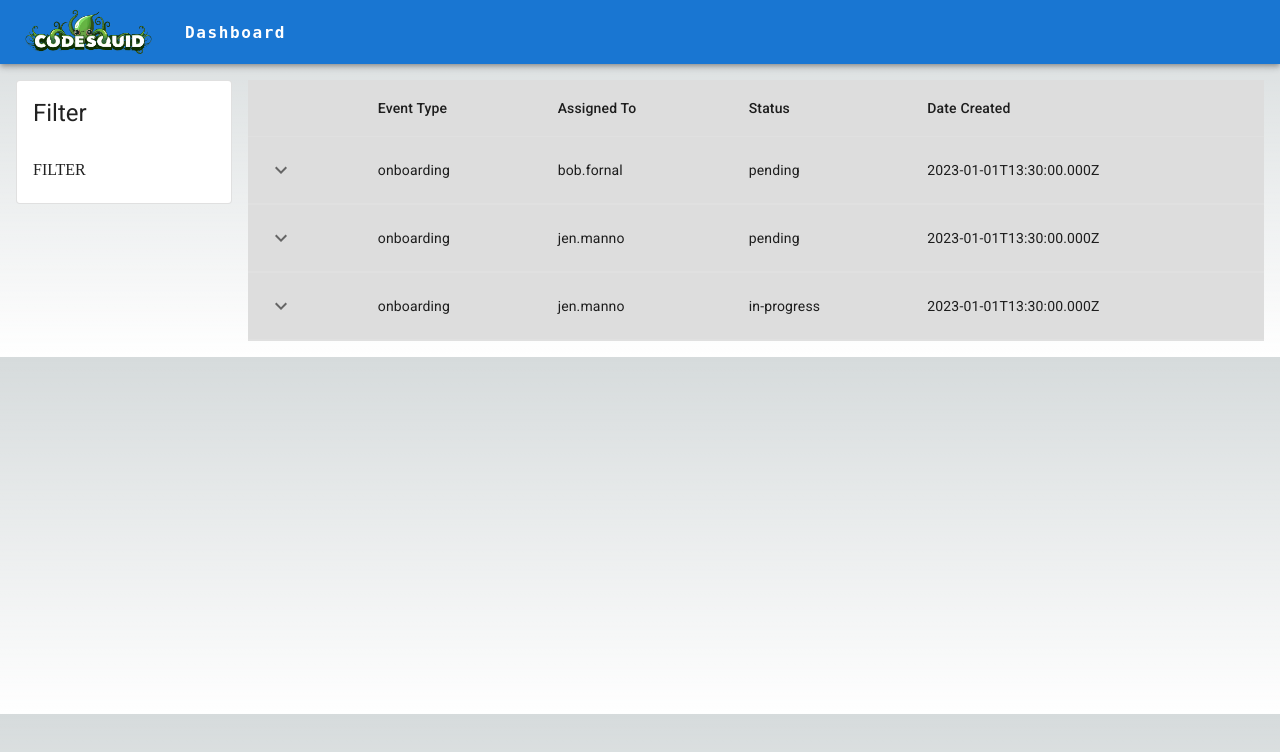
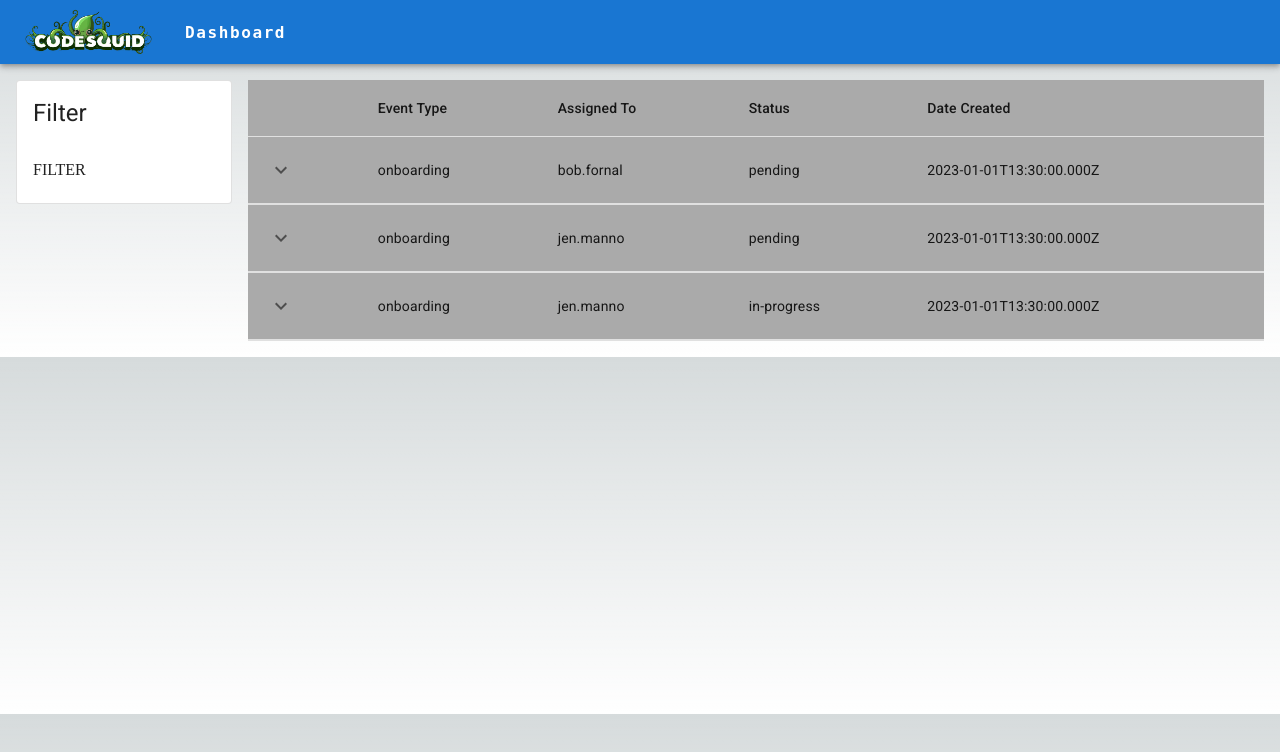
Before and after one commit to bob-fornal/code-squid--react-unit-testing, a Next.js app: page / in a window 1280 px wide. Shown: the top 752 px of the page. Built offline with nearby package versions, Linux system fonts and the light colour scheme.

Commit message:
Minor Update to CSS

```diff
--- a/src/styles/Dashboard.module.css
+++ b/src/styles/Dashboard.module.css
@@ -8,7 +8,7 @@
   width: 17vw;
 }
 .content {
-  background-color: #dddddd;
+  background-color: #aaaaaa;
   margin-left: 1em;
   width: 80vw;
 }
```
